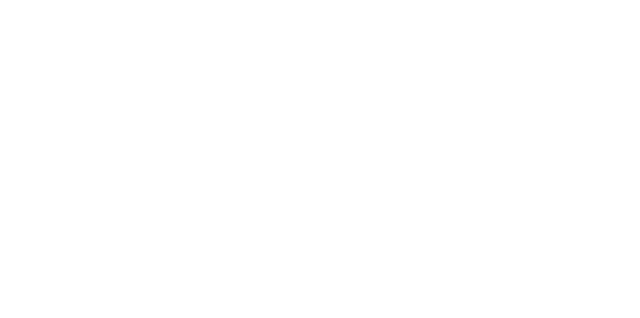
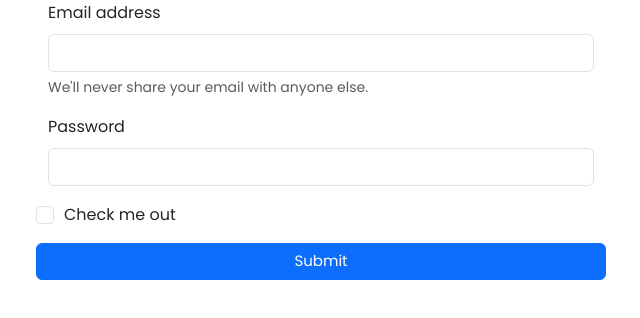
Before and after one commit to SuoLylay/learnvue, a Vue app: page /enroll in a window 1280 px wide. Before the commit this address had no page. Shown: the top 318 px of the page, without its empty margins (34-674 px from the left). Built offline with nearby package versions, Linux system fonts and the light colour scheme.

Commit message:
update login form

```diff
--- a/package.json
+++ b/package.json
@@ -11,6 +11,7 @@
   "dependencies": {
     "bootstrap": "^5.3.7",
     "bootstrap-icons": "^1.13.1",
+    "firebase": "^12.0.0",
     "pinia": "^3.0.3",
     "swiper": "^11.2.10",
     "vue": "^3.5.17",
--- a/src/components/Navbar.vue
+++ b/src/components/Navbar.vue
@@ -18,7 +18,7 @@
           <div class="offcanvas-body">
             <ul class="navbar-nav m-auto">
               <li class="nav-item">
-                <RouterLink class="nav-link active" to="/">Home</RouterLink>
+                <RouterLink class="nav-link active" to="/home">Home</RouterLink>
               </li>
 
               <li class="nav-item dropdown">
@@ -37,7 +37,7 @@
                 </ul>
               </li>
               <li class="nav-item">
-                <a class="nav-link" href="event.html">Eventsss</a>
+                <a class="nav-link" href="event.html">Event</a>
               </li>
               <li class="nav-item">
                 <a class="nav-link" href="scholarship.html">Scholarship</a>
@@ -69,9 +69,9 @@
               </li>
             </ul>
             <div>
-              <a href="enroll.html" class="btn btn-main btn-outline-light me-2">Enroll Now <i
-                  class="bi bi-person-plus"></i></a>
-              <a href="request.html" class="btn btn-secondary">Request Info</a>
+              <RouterLink to="/enroll" class="btn btn-main btn-outline-light me-2">Enroll Now <i
+                  class="bi bi-person-plus"></i></RouterLink>
+              <RouterLink to="/" class="btn btn-secondary">Login</RouterLink>
             </div>
           </div>
         </div>
--- /dev/null
+++ b/src/components/layout/Count.vue
@@ -0,0 +1,47 @@
+<template>
+  <div style="text-align: center; margin-top: 50px">
+    <h1>🧮 Add a Number</h1>
+
+    <!-- Show current count -->
+    <p>Current Count: {{ count }}</p>
+
+    <!-- Input box for a number -->
+    <input type="number" v-model.number="inputNumber" />
+
+    <!-- Add button -->
+    <button @click="count += inputNumber">Add</button>
+  </div>
+</template>
+
+<script setup>
+import { ref } from 'vue'
+
+// Count starts at 0
+const count = ref(0)
+
+// Input number starts at 1
+const inputNumber = ref(1)
+</script>
+
+<style>
+input {
+  font-size: 16px;
+  padding: 8px;
+  width: 80px;
+  margin-right: 10px;
+  border: 1px solid #ccc;
+  border-radius: 6px;
+}
+button {
+  font-size: 16px;
+  padding: 8px 16px;
+  background-color: #42b983;
+  color: white;
+  border: none;
+  border-radius: 6px;
+  cursor: pointer;
+}
+button:hover {
+  background-color: #369870;
+}
+</style>
--- a/src/router/index.js
+++ b/src/router/index.js
@@ -1,20 +1,33 @@
 import { createRouter, createWebHistory } from 'vue-router'
 import HomeView from '../views/HomeView.vue'
 import AboutView from '@/views/AboutView.vue'
+import EnrollView from '@/views/EnrollView.vue'
+import LoginView from '@/views/LoginView.vue'
 
 const router = createRouter({
   history: createWebHistory(import.meta.env.BASE_URL),
   routes: [
-    {
+     {
       path: '/',
-      name: 'home',
-      component: HomeView,
+      name: 'login',
+      component: LoginView
     },
     {
       path: '/about',
       name: 'about',
       component: AboutView
     },
+    {
+      path: '/enroll',
+      name: 'enroll',
+      component: EnrollView
+    },
+
+     {
+      path: '/home',
+      name: 'home',
+      component: HomeView,
+    }
   ],
 })
 
--- /dev/null
+++ b/src/views/EnrollView.vue
@@ -0,0 +1,28 @@
+<template>
+    <div class="container">
+        <div class="row">
+            <div class="col-lg-6">
+                <form>
+                    <div class="row">
+                        <div class="mb-3">
+                            <label for="exampleInputEmail1" class="form-label">Email address</label>
+                            <input type="email" class="form-control" id="exampleInputEmail1"
+                                aria-describedby="emailHelp">
+                            <div id="emailHelp" class="form-text">We'll never share your email with anyone else.</div>
+                        </div>
+                        <div class="mb-3">
+                            <label for="exampleInputPassword1" class="form-label">Password</label>
+                            <input type="password" class="form-control" id="exampleInputPassword1">
+                        </div>
+                        <div class="mb-3 form-check">
+                            <input type="checkbox" class="form-check-input" id="exampleCheck1">
+                            <label class="form-check-label" for="exampleCheck1">Check me out</label>
+                        </div>
+                        <button type="submit" class="btn btn-primary">Submit</button>
+                    </div>
+
+                </form>
+            </div>
+        </div>
+    </div>
+</template>
--- a/src/views/HomeView.vue
+++ b/src/views/HomeView.vue
@@ -213,6 +213,7 @@
   </section>
 
   <Footers />
+  <Count />
 
 </template>
 <script setup>
@@ -222,6 +223,7 @@
 import Footers from '@/components/Footer.vue';
 import cardimg1 from "@/assets/img/banner/student day.jpeg";
 import modalpf from "@/assets/img/avata/avatar-1.jpg";
+import Count from '@/components/layout/Count.vue';
 
 
 const event = [
--- /dev/null
+++ b/src/views/LoginView.vue
@@ -0,0 +1,159 @@
+
+<template>
+  <div class="container">
+    <div class="row min-vh-100 justify-content-center align-items-center">
+      <div class="col-lg-6">
+        <div class="card p-5 bg-white border-0 shadow">
+          <div class="card-body">
+            <h2 class="text-center">Welcome to Cambodia Academy</h2>
+            <p class="mb-5 text-center">Please sign in to start your rental application</p>
+
+            <form @submit.prevent="handleLogin" class="row g-3">
+
+              <div v-if="loginError" class="text-danger text-center position-sticky" style="font-size: 14px;">{{
+                loginError }}</div>
+              <div class="col-lg-12">
+                <div class="mb-3">
+                  <div class="input-group position-relative">
+                    <i class="bi bi-envelope text-dark input-group-text fs-5"></i>
+                    <input v-model="email" type="email" placeholder="Enter your email" class="py-2 form-control"
+                      :class="{ 'input-error': errors.email }" />
+                    <div v-if="errors.email" class="text-danger position-absolute top-100" style="font-size: 13px;">{{
+                      errors.email }}</div>
+                  </div>
+                </div>
+              </div>
+
+              <div class="col-lg-12">
+                <div class="mb-3">
+                  <div class="input-group position-relative">
+                    <span class="input-group-text">
+                      <i class="bi bi-lock fs-5"></i>
+                    </span>
+                    <input :type="showPassword ? 'text' : 'password'" v-model="password"
+                      placeholder="Enter your password" class="form-control z-1"
+                      :class="{ 'input-error': errors.password }" />
+                    <i :class="showPassword ? 'bi bi-eye-slash' : 'bi bi-eye'"
+                      class="text-dark icon-eye fs-5 position-absolute z-3" @click="togglePassword"></i>
+                    <div v-if="errors.password" class="text-danger position-absolute top-100" style="font-size: 13px;">
+                      {{ errors.password }}</div>
+
+                  </div>
+                </div>
+              </div>
+
+              <div class="col-lg-12">
+                <div class="d-flex justify-content-between">
+                  <div class="form-check">
+                    <input type="checkbox" class="form-check-input" id="check">
+                    <label for="check" class="form-check-label">Remember me</label>
+                  </div>
+                  <a href="">forgot password ?</a>
+                </div>
+              </div>
+
+              <div class="col-lg-12">
+                <button type="submit" class="btn btn-main w-100 mt-3">Login</button>
+              </div>
+
+              <div class="col-lg-12">
+                <div class="d-flex justify-content-between">
+                  <hr style="width: 35%;">or continue with
+                  <hr style="width: 35%;">
+                </div>
+              </div>
+
+              <div class="col-lg-12">
+                <div class="d-flex justify-content-center gap-3 my-3">
+                  <a href=""><i class="bi bi-facebook fs-4 bg-light px-5 py-3"></i></a>
+                  <a href=""><i class="bi bi-google fs-4 bg-light px-5 py-3"></i></a>
+                  <a href=""><i class="bi bi-telegram fs-4 bg-light px-5 py-3"></i></a>
+                </div>
+              </div>
+
+              <p class="text-center">Don't have an account? <a href="">Sign up</a></p>
+            </form>
+          </div>
+        </div>
+      </div>
+    </div>
+  </div>
+</template>
+
+
+<script setup>
+import { ref } from 'vue'
+import { useRouter } from 'vue-router'
+
+const email = ref('')
+const password = ref('')
+const showPassword = ref(false)
+const loginError = ref('')
+const errors = ref({}) // holds field errors
+const router = useRouter()
+
+const handleLogin = () => {
+  // Clear errors first
+  loginError.value = ''
+  errors.value = {}
+
+  // Email validation
+  if (!email.value) {
+    errors.value.email = 'Email is required'
+  } else if (!/\S+@\S+\.\S+/.test(email.value)) {
+    errors.value.email = 'Invalid email format'
+  }
+
+  // Password validation
+  if (!password.value) {
+    errors.value.password = 'Password is required'
+  } else if (password.value.length < 6) {
+    errors.value.password = 'Password must be at least 6 characters'
+  }
+
+  // If validation errors, stop here
+  if (Object.keys(errors.value).length > 0) return
+
+  //  login check
+  if (email.value === 'admin@gmail.com' && password.value === '123456') {
+    localStorage.setItem('isLoggedIn', 'true')
+    router.push('/home')
+  } else {
+    loginError.value = 'Incorrect email or password'
+    setTimeout(() => {
+      loginError.value = ''
+    }, 3000)
+  }
+}
+
+// hide and show pw
+const togglePassword = () => {
+  showPassword.value = !showPassword.value
+}
+</script>
+
+
+
+<style scoped>
+.form-control:focus {
+  box-shadow: none;
+}
+
+/* .input-group {
+  box-shadow: 0 0 1px 1px rgb(220, 220, 220);
+  border-radius: 5px;
+} */
+
+.icon-eye {
+  right: 30px;
+  top: 50% !important;
+  transform: translateY(-50%);
+  cursor: pointer;
+}
+
+.input-error {
+  border: 1px solid red !important;
+  outline: none;
+  box-shadow: none;
+}
+</style>
```
Also changed, not shown: 1 other file (tests, documents, lock files or other folders).
